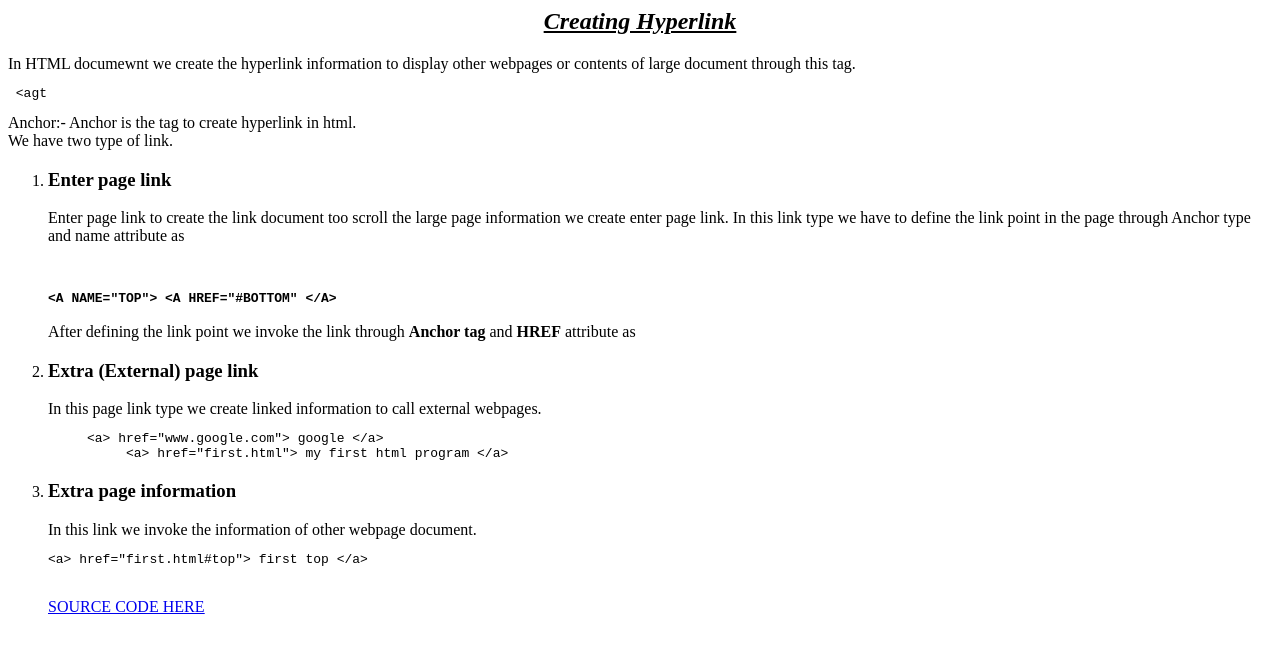
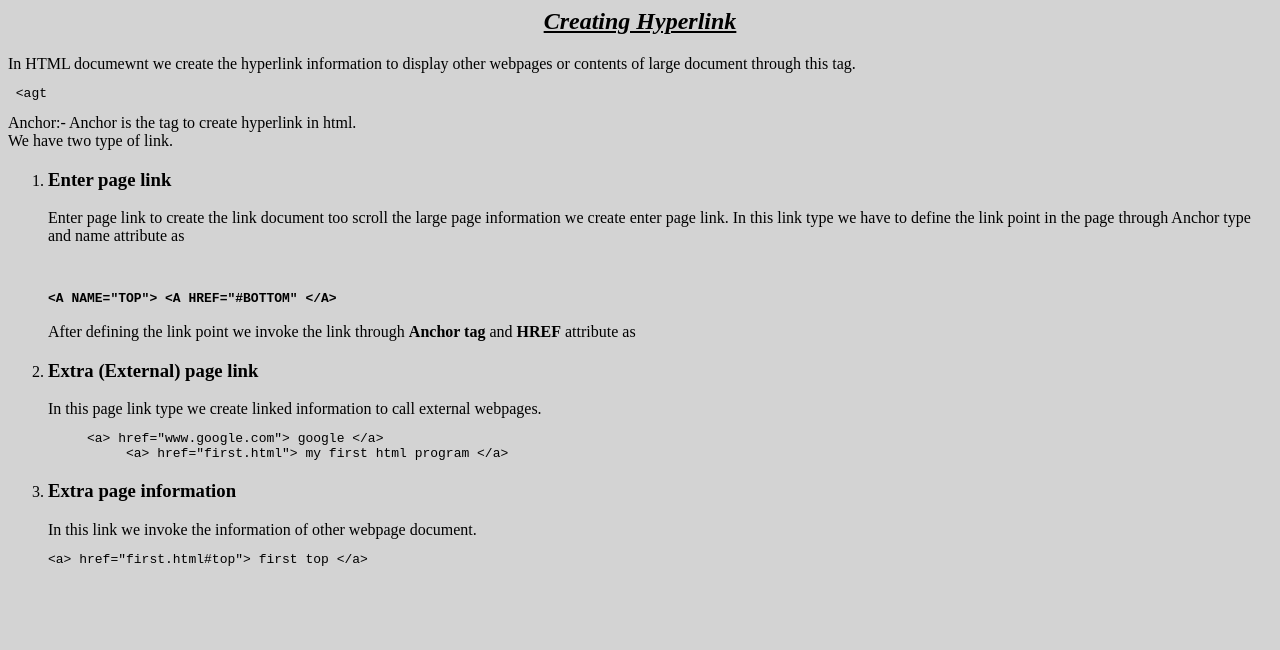
Before and after one commit to amankr97531/htmltutorial, a plain HTML site: page creating hyperlink.html in a window 1280 px wide. Drawn offline with Linux system fonts and the light colour scheme.

Commit message:
Update creating hyperlink.html

```diff
--- a/creating hyperlink.html
+++ b/creating hyperlink.html
@@ -1,5 +1,6 @@
 <html>
 <head><h2><i><u><center>Creating Hyperlink</center></u></i></h2></head>
+	<body bgcolor="lightgrey">
 In HTML documewnt we create the hyperlink information to display other webpages or contents of large document through this tag.</br>
 <pre> &ltagt </pre> Anchor:-  Anchor is the tag to create hyperlink in html.</br>
 We have two type of link.</br>
@@ -19,5 +20,5 @@ In this link we invoke the information of other webpage document.
 <pre>&lta&gt href="first.html#top"&gt first top &lt/a&gt </pre>
 </br>
 
-<a href="creating hyperlink.txt"          target="frame2"><U>  SOURCE CODE HERE</a>
+
 </HTML>
```
